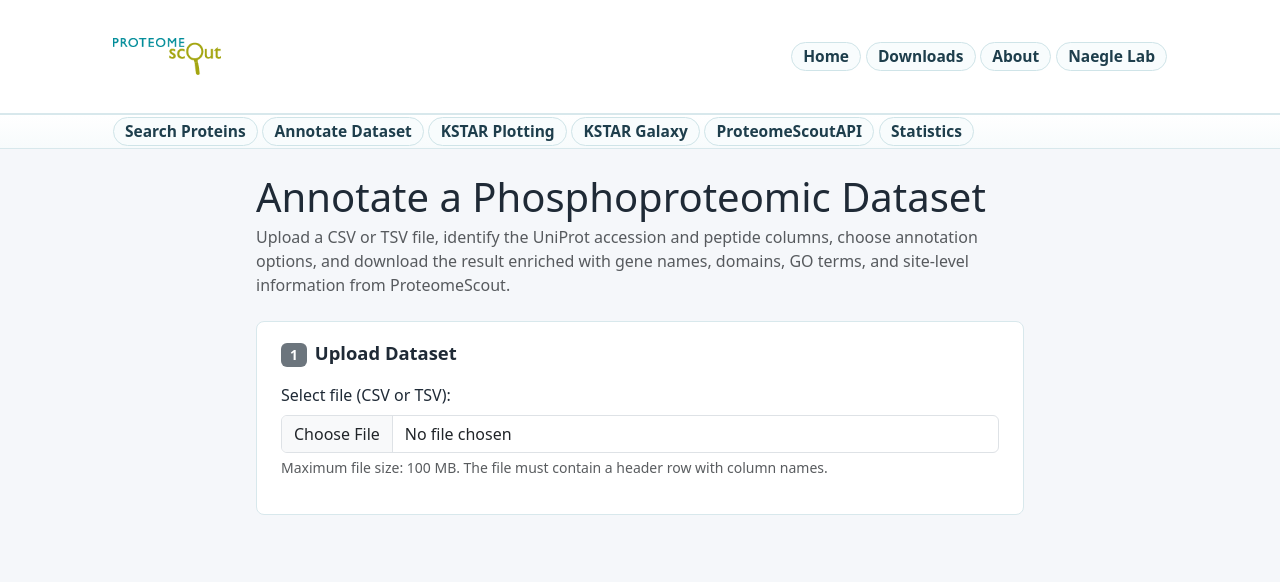
After one commit to NaegleLab/proteomescout-v4, a Flask app: page /annotate/ in a window 1280 px wide. The commit adds this page. Shown: the top 582 px of the page. Run offline with Flask 3, Linux system fonts and the light colour scheme; parts of the project's set-up code (start-up, migrations or seed data) failed here and were passed over; some libraries are stand-ins or nearby versions.

Commit message:
Added annotate dataset feature

```diff
--- /dev/null
+++ b/proteomescout_app/annotate/__init__.py
@@ -0,0 +1,5 @@
+from flask import Blueprint
+
+bp = Blueprint('annotate', __name__, url_prefix='/annotate')
+
+from proteomescout_app.annotate import routes  # noqa: E402,F401
--- /dev/null
+++ b/proteomescout_app/annotate/routes.py
@@ -0,0 +1,125 @@
+"""
+Dataset Annotation Routes
+
+Provides endpoints for annotating user-uploaded phosphoproteomic datasets using
+ProteomeScoutAPI.  The user uploads a CSV/TSV, selects the accession and peptide
+columns, chooses annotation options, and downloads the annotated output.
+"""
+import io
+import logging
+import os
+
+import pandas as pd
+from flask import current_app, jsonify, render_template, request, Response
+
+from proteomescout_app.annotate import bp
+
+logger = logging.getLogger(__name__)
+
+# Max upload size enforced server-side (separate from Flask MAX_CONTENT_LENGTH)
+_MAX_UPLOAD_BYTES = 100 * 1024 * 1024  # 100 MB
+
+
+def _read_dataframe(file_obj):
+    """Read an uploaded file-like object into a DataFrame.
+
+    Sniffs the delimiter from the filename extension or raw bytes.
+    Raises ValueError / pandas errors on malformed content.
+    """
+    raw = file_obj.read(_MAX_UPLOAD_BYTES)
+    filename = getattr(file_obj, 'filename', '') or ''
+    if filename.lower().endswith(('.tsv', '.txt')):
+        sep = '\t'
+    else:
+        # Heuristic: whichever delimiter appears more in the first 4 KB wins
+        sample = raw[:4096].decode('utf-8', errors='replace')
+        sep = '\t' if sample.count('\t') >= sample.count(',') else ','
+    return pd.read_csv(io.BytesIO(raw), sep=sep)
+
+
+def _configure_api_data_dir():
+    """Point proteomeScoutAPI at the data directory configured in the app."""
+    import proteomeScoutAPI.config as pscout_config
+    data_dir = current_app.config.get(
+        'PROTEOMESCOUT_API_DATA_DIR',
+        current_app.config.get('DATA_ROOT_DIR', 'data'),
+    )
+    pscout_config.DATASET_DIR = os.path.abspath(data_dir)
+
+
+@bp.route('/')
+def landing():
+    return render_template('annotate/landing.html')
+
+
+@bp.route('/get-columns', methods=['POST'])
+def get_columns():
+    """AJAX endpoint: parse an uploaded file and return its column names."""
+    file = request.files.get('datasetFile')
+    if not file or not file.filename:
+        return jsonify({'error': 'No file provided.'}), 400
+    try:
+        df = _read_dataframe(file)
+        return jsonify({'columns': df.columns.tolist()})
+    except Exception as exc:
+        logger.warning('get_columns parse error: %s', exc)
+        return jsonify({'error': f'Could not parse file: {exc}'}), 400
+
+
+@bp.route('/run', methods=['POST'])
+def run_annotation():
+    """Annotate the uploaded dataset and return the result as a CSV download."""
+    from proteomeScoutAPI import ProteomicDataset
+
+    file = request.files.get('datasetFile')
+    if not file or not file.filename:
+        return jsonify({'error': 'No file provided.'}), 400
+
+    accession_col = (request.form.get('accessionCol') or '').strip()
+    peptide_col = (request.form.get('peptideCol') or '').strip()
+    find_site = request.form.get('findSite') == '1'
+    go_terms = request.form.get('goTerms') == '1'
+
+    if not accession_col or not peptide_col:
+        return jsonify({'error': 'Accession and peptide column names are required.'}), 400
+
+    try:
+        df = _read_dataframe(file)
+    except Exception as exc:
+        logger.warning('run_annotation file parse error: %s', exc)
+        return jsonify({'error': f'Could not parse file: {exc}'}), 400
+
+    _configure_api_data_dir()
+
+    try:
+        dataset = ProteomicDataset(
+            df,
+            accession_col=accession_col,
+            peptide_col=peptide_col,
+            find_site=find_site,
+            GO_terms=go_terms,
+        )
+        dataset.annotate_dataset()
+    except KeyError as exc:
+        return jsonify({'error': str(exc)}), 400
+    except RuntimeError as exc:
+        logger.error('ProteomeScoutAPI data error: %s', exc)
+        return jsonify({'error': str(exc)}), 503
+    except Exception as exc:
+        logger.exception('Annotation failed unexpectedly')
+        return jsonify({'error': f'Annotation failed: {exc}'}), 500
+
+    out = io.StringIO()
+    dataset.dataset.to_csv(out, index=False)
+
+    original_name = file.filename or 'dataset'
+    base = original_name.rsplit('.', 1)[0] if '.' in original_name else original_name
+    download_name = f'{base}_annotated.csv'
+
+    return Response(
+        out.getvalue(),
+        mimetype='text/csv',
+        headers={
+            'Content-Disposition': f'attachment; filename="{download_name}"',
+        },
+    )
--- a/proteomescout_app/config.py
+++ b/proteomescout_app/config.py
@@ -7,6 +7,12 @@ class Config:
     PROTEIN_DATA_TSV_PATH = os.path.join(DATA_ROOT_DIR, 'data.tsv')
     CITATIONS_TSV_PATH = os.path.join(DATA_ROOT_DIR, 'citations.tsv')
     MAX_SEARCH_RESULTS = int(os.environ.get('MAX_SEARCH_RESULTS', '200'))
+    # Directory that ProteomeScoutAPI will use to locate (or download) the
+    # ProteomeScout flat-file dataset.  The API expects the data files in a
+    # "ProteomeScout_Dataset" sub-folder of this directory.
+    # Defaults to the same root as the rest of the app data.
+    PROTEOMESCOUT_API_DATA_DIR = os.environ.get('PROTEOMESCOUT_API_DATA_DIR', DATA_ROOT_DIR)
+    MAX_CONTENT_LENGTH = int(os.environ.get('MAX_UPLOAD_BYTES', str(100 * 1024 * 1024)))  # 100 MB
     NAEGLE_LAB_URL = os.environ.get(
         'NAEGLE_LAB_URL',
         'https://engineering.virginia.edu/labs-groups/naegle-research-lab',
--- /dev/null
+++ b/proteomescout_app/templates/annotate/landing.html
@@ -0,0 +1,417 @@
+<!DOCTYPE html>
+<html lang="en">
+<head>
+  <meta charset="UTF-8" />
+  <title>Annotate Dataset – ProteomeScout</title>
+  <link href="https://cdn.jsdelivr.net/npm/bootstrap@5.3.0/dist/css/bootstrap.min.css" rel="stylesheet" />
+  <link rel="stylesheet" href="https://cdn.jsdelivr.net/npm/bootstrap-icons@1.10.5/font/bootstrap-icons.css">
+  <style>
+    :root {
+      --teal: #009ca9;
+      --teal-dark: #007f89;
+      --ink: #1f2a36;
+    }
+    body {
+      background: #f5f7fa;
+      color: var(--ink);
+    }
+    .top-nav {
+      background: #ffffff;
+      border-bottom: 2px solid #d8e8ec;
+      box-shadow: 0 2px 8px rgba(22, 50, 70, 0.05);
+    }
+    .top-nav .inner,
+    .app-nav .inner {
+      max-width: 1080px;
+      margin: 0 auto;
+      padding: 0.15rem 0.8rem;
+      display: flex;
+      align-items: center;
+      justify-content: space-between;
+      gap: 0.65rem;
+    }
+    .brand img {
+      width: 108px;
+      height: 108px;
+      object-fit: contain;
+    }
+    .nav-links,
+    .app-links {
+      display: inline-flex;
+      align-items: center;
+      gap: 0.28rem;
+      flex-wrap: wrap;
+    }
+    .nav-pill,
+    .app-pill {
+      border: 1px solid #cfe4e8;
+      color: #1e3e4c;
+      text-decoration: none;
+      background: #f8fcfd;
+      border-radius: 999px;
+      padding: 0.3rem 0.7rem;
+      font-size: 0.97rem;
+      font-weight: 600;
+      line-height: 1.1;
+    }
+    .nav-pill:hover,
+    .app-pill:hover {
+      border-color: var(--teal);
+      color: var(--teal-dark);
+      background: #eef8fa;
+    }
+    .app-nav {
+      background: linear-gradient(180deg, #ffffff 0%, #f7fbfc 100%);
+      border-bottom: 1px solid #d8e8ec;
+    }
+    .page-shell {
+      max-width: 800px;
+      margin: 0 auto;
+      padding: 1.5rem 1rem 3rem;
+    }
+    .form-section {
+      background: #fff;
+      border: 1px solid #d8e8ec;
+      border-radius: 8px;
+      padding: 1.25rem 1.5rem;
+      margin-bottom: 1.25rem;
+    }
+    .form-section h2 {
+      font-size: 1.15rem;
+      font-weight: 700;
+      margin-bottom: 1rem;
+      color: var(--ink);
+    }
+    .btn-teal {
+      background: var(--teal);
+      color: #fff;
+      border: none;
+      border-radius: 6px;
+      padding: 0.5rem 1.5rem;
+      font-weight: 600;
+    }
+    .btn-teal:hover {
+      background: var(--teal-dark);
+      color: #fff;
+    }
+    .btn-teal:disabled {
+      background: #a0cfd4;
+      cursor: not-allowed;
+    }
+    .column-section {
+      display: none;
+    }
+    .column-section.visible {
+      display: block;
+    }
+    #statusMsg {
+      min-height: 1.5rem;
+    }
+    .spinner-border-sm {
+      vertical-align: middle;
+    }
+    @media (max-width: 900px) {
+      .top-nav .inner,
+      .app-nav .inner {
+        display: block;
+      }
+      .nav-links,
+      .app-links {
+        margin-top: 0.5rem;
+      }
+    }
+  </style>
+</head>
+<body>
+  {% include 'includes/site_header.html' %}
+
+  <div class="container page-shell">
+    <h1 class="mb-1">Annotate a Phosphoproteomic Dataset</h1>
+    <p class="text-muted mb-4">
+      Upload a CSV or TSV file, identify the UniProt accession and peptide
+      columns, choose annotation options, and download the result enriched with
+      gene names, domains, GO terms, and site-level information from
+      ProteomeScout.
+    </p>
+
+    <!-- Step 1 – Upload -->
+    <div class="form-section">
+      <h2><span class="badge bg-secondary me-2">1</span>Upload Dataset</h2>
+      <div class="mb-3">
+        <label for="datasetFile" class="form-label">Select file (CSV or TSV):</label>
+        <input
+          type="file"
+          id="datasetFile"
+          class="form-control"
+          accept=".csv,.tsv,.txt"
+        />
+        <div class="form-text">
+          Maximum file size: 100 MB. The file must contain a header row with
+          column names.
+        </div>
+      </div>
+      <div id="fileStatus" class="text-muted small"></div>
+    </div>
+
+    <!-- Step 2 – Column Selection -->
+    <div class="form-section column-section" id="columnSection">
+      <h2><span class="badge bg-secondary me-2">2</span>Select Columns</h2>
+      <div class="row g-3">
+        <div class="col-md-6">
+          <label for="accessionCol" class="form-label">
+            UniProt/SwissProt Accession Column
+            <i class="bi bi-info-circle text-muted" data-bs-toggle="tooltip"
+               title="Column containing UniProt/SwissProt accession IDs (e.g. P12345)"></i>
+          </label>
+          <select id="accessionCol" class="form-select">
+            <option value="">— select —</option>
+          </select>
+        </div>
+        <div class="col-md-6">
+          <label for="peptideCol" class="form-label">
+            Peptide Sequence Column
+            <i class="bi bi-info-circle text-muted" data-bs-toggle="tooltip"
+               title="Peptide sequences with modified residues as lowercase (e.g. ANsFVGTAQYV for pS241)"></i>
+          </label>
+          <select id="peptideCol" class="form-select">
+            <option value="">— select —</option>
+          </select>
+        </div>
+      </div>
+      <div class="form-text mt-2">
+        Peptides must have modified residues written in <strong>lowercase</strong>
+        (e.g. <code>ANsFVGTAQYV</code> for phospho-S241). All other residues should
+        be uppercase.
+      </div>
+    </div>
+
+    <!-- Step 3 – Options -->
+    <div class="form-section column-section" id="optionsSection">
+      <h2><span class="badge bg-secondary me-2">3</span>Annotation Options</h2>
+      <div class="mb-2">
+        <div class="form-check">
+          <input class="form-check-input" type="checkbox" id="findSite" checked />
+          <label class="form-check-label" for="findSite">
+            Find modification sites
+            <span class="text-muted small">
+              – locates each modified residue within the full protein sequence and
+              adds position, domain, macro-molecular structure, and secondary
+              structure context
+            </span>
+          </label>
+        </div>
+      </div>
+      <div>
+        <div class="form-check">
+          <input class="form-check-input" type="checkbox" id="goTerms" checked />
+          <label class="form-check-label" for="goTerms">
+            Include GO terms
+            <span class="text-muted small">
+              – appends Gene Ontology terms (Molecular Function, Biological
+              Process, Cellular Component) to each row
+            </span>
+          </label>
+        </div>
+      </div>
+    </div>
+
+    <!-- Run -->
+    <div class="form-section column-section" id="runSection">
+      <h2><span class="badge bg-secondary me-2">4</span>Annotate &amp; Download</h2>
+      <p class="text-muted small mb-3">
+        Annotation queries ProteomeScout for every row in your dataset.
+        Processing time scales with dataset size — a few hundred rows typically
+        completes in under a minute.
+      </p>
+      <div id="statusMsg" class="mb-3"></div>
+      <button id="runBtn" class="btn btn-teal" disabled>
+        <i class="bi bi-play-fill me-1"></i>Annotate &amp; Download
+      </button>
+    </div>
+  </div>
+
+  <script src="https://cdn.jsdelivr.net/npm/bootstrap@5.3.0/dist/js/bootstrap.bundle.min.js"></script>
+  <script>
+    (function () {
+      'use strict';
+
+      const ROUTES = {
+        getColumns: '{{ url_for("annotate.get_columns") }}',
+        run: '{{ url_for("annotate.run_annotation") }}',
+      };
+
+      const fileInput     = document.getElementById('datasetFile');
+      const fileStatus    = document.getElementById('fileStatus');
+      const columnSection = document.getElementById('columnSection');
+      const optionsSection= document.getElementById('optionsSection');
+      const runSection    = document.getElementById('runSection');
+      const accessionSel  = document.getElementById('accessionCol');
+      const peptideSel    = document.getElementById('peptideCol');
+      const findSiteChk   = document.getElementById('findSite');
+      const goTermsChk    = document.getElementById('goTerms');
+      const runBtn        = document.getElementById('runBtn');
+      const statusMsg     = document.getElementById('statusMsg');
+
+      // Initialise Bootstrap tooltips
+      document.querySelectorAll('[data-bs-toggle="tooltip"]').forEach(el => {
+        new bootstrap.Tooltip(el);
+      });
+
+      // ------------------------------------------------------------------ //
+      // Step 1: detect columns when a file is selected                      //
+      // ------------------------------------------------------------------ //
+      fileInput.addEventListener('change', async () => {
+        const file = fileInput.files[0];
+        if (!file) return;
+
+        fileStatus.textContent = 'Detecting columns…';
+        hideColumnSections();
+        runBtn.disabled = true;
+
+        const fd = new FormData();
+        fd.append('datasetFile', file);
+
+        try {
+          const resp = await fetch(ROUTES.getColumns, { method: 'POST', body: fd });
+          const data = await resp.json();
+          if (!resp.ok || data.error) {
+            fileStatus.innerHTML =
+              `<span class="text-danger"><i class="bi bi-exclamation-triangle-fill me-1"></i>${escHtml(data.error || 'Unknown error')}</span>`;
+            return;
+          }
+          fileStatus.innerHTML =
+            `<span class="text-success"><i class="bi bi-check-circle-fill me-1"></i>${escHtml(file.name)} — ${data.columns.length} columns detected.</span>`;
+          populateSelects(data.columns);
+          showColumnSections();
+          updateRunBtn();
+        } catch (err) {
+          fileStatus.innerHTML =
+            `<span class="text-danger"><i class="bi bi-exclamation-triangle-fill me-1"></i>Could not read file: ${escHtml(err.message)}</span>`;
+        }
+      });
+
+      // Re-check run button whenever selections change
+      [accessionSel, peptideSel].forEach(el => {
+        el.addEventListener('change', updateRunBtn);
+      });
+
+      // ------------------------------------------------------------------ //
+      // Step 4: annotate and download                                       //
+      // ------------------------------------------------------------------ //
+      runBtn.addEventListener('click', async () => {
+        const file = fileInput.files[0];
+        if (!file) return;
+
+        const accCol = accessionSel.value;
+        const pepCol = peptideSel.value;
+        if (!accCol || !pepCol) {
+          setStatus('warning', 'Please select both the accession and peptide columns.');
+          return;
+        }
+
+        runBtn.disabled = true;
+        setStatus('info',
+          '<span class="spinner-border spinner-border-sm me-2" role="status"></span>' +
+          'Annotating dataset — this may take a minute for large files…');
+
+        const fd = new FormData();
+        fd.append('datasetFile', file);
+        fd.append('accessionCol', accCol);
+        fd.append('peptideCol', pepCol);
+        fd.append('findSite', findSiteChk.checked ? '1' : '0');
+        fd.append('goTerms',  goTermsChk.checked  ? '1' : '0');
+
+        try {
+          const resp = await fetch(ROUTES.run, { method: 'POST', body: fd });
+
+          if (!resp.ok) {
+            let errMsg = `Server error ${resp.status}`;
+            try {
+              const errData = await resp.json();
+              errMsg = errData.error || errMsg;
+            } catch (_) {}
+            setStatus('danger', `<i class="bi bi-exclamation-triangle-fill me-1"></i>${escHtml(errMsg)}`);
+            runBtn.disabled = false;
+            return;
+          }
+
+          // Trigger file download from the blob
+          const blob = await resp.blob();
+          const cd   = resp.headers.get('Content-Disposition') || '';
+          const match = cd.match(/filename="([^"]+)"/);
+          const filename = match ? match[1] : 'annotated_dataset.csv';
+
+          const url = URL.createObjectURL(blob);
+          const a   = document.createElement('a');
+          a.href     = url;
+          a.download = filename;
+          document.body.appendChild(a);
+          a.click();
+          document.body.removeChild(a);
+          URL.revokeObjectURL(url);
+
+          setStatus('success',
+            `<i class="bi bi-check-circle-fill me-1"></i>Annotation complete — download started as <strong>${escHtml(filename)}</strong>.`);
+        } catch (err) {
+          setStatus('danger', `<i class="bi bi-exclamation-triangle-fill me-1"></i>Request failed: ${escHtml(err.message)}`);
+        } finally {
+          runBtn.disabled = false;
+        }
+      });
+
+      // ------------------------------------------------------------------ //
+      // Helpers                                                              //
+      // ------------------------------------------------------------------ //
+      function populateSelects(columns) {
+        [accessionSel, peptideSel].forEach(sel => {
+          sel.innerHTML = '<option value="">— select —</option>';
+          columns.forEach(col => {
+            const opt = document.createElement('option');
+            opt.value = col;
+            opt.textContent = col;
+            sel.appendChild(opt);
+          });
+        });
+
+        // Auto-select likely columns by common naming patterns
+        autoSelect(accessionSel, columns, ['uniprot', 'accession', 'acc', 'id', 'swissprot']);
+        autoSelect(peptideSel,   columns, ['peptide', 'pep', 'sequence', 'seq']);
+      }
+
+      function autoSelect(sel, columns, hints) {
+        for (const hint of hints) {
+          const match = columns.find(c => c.toLowerCase().includes(hint));
+          if (match) { sel.value = match; return; }
+        }
+      }
+
+      function updateRunBtn() {
+        const ok = accessionSel.value && peptideSel.value && fileInput.files.length > 0;
+        runBtn.disabled = !ok;
+      }
+
+      function showColumnSections() {
+        [columnSection, optionsSection, runSection].forEach(el => el.classList.add('visible'));
+      }
+
+      function hideColumnSections() {
+        [columnSection, optionsSection, runSection].forEach(el => el.classList.remove('visible'));
+        statusMsg.innerHTML = '';
+      }
+
+      function setStatus(level, html) {
+        const colours = { success: 'text-success', danger: 'text-danger', warning: 'text-warning', info: 'text-secondary' };
+        statusMsg.innerHTML = `<span class="${colours[level] || ''}">${html}</span>`;
+      }
+
+      function escHtml(str) {
+        return String(str)
+          .replace(/&/g, '&amp;')
+          .replace(/</g, '&lt;')
+          .replace(/>/g, '&gt;')
+          .replace(/"/g, '&quot;');
+      }
+    })();
+  </script>
+</body>
+</html>
--- a/proteomescout_app/templates/includes/site_header.html
+++ b/proteomescout_app/templates/includes/site_header.html
@@ -16,6 +16,7 @@
     <div class="inner">
       <nav class="app-links">
         <a class="app-pill" href="{{ url_for('proteins.search') }}">Search Proteins</a>
+        <a class="app-pill" href="{{ url_for('annotate.landing') }}">Annotate Dataset</a>
         <a class="app-pill" href="{{ url_for('kstar.landing') }}">KSTAR Plotting</a>
         <a class="app-pill" href="https://usegalaxy.org/?tool_id=toolshed.g2.bx.psu.edu%2Frepos%2Fnaegle_lab%2Fkstar_calculate%2Fkstar_calculate%2F1.1.0&amp;version=latest" target="_blank" rel="noreferrer">KSTAR Galaxy</a>
         <a class="app-pill" href="https://github.com/NaegleLab/ProteomeScoutAPI" target="_blank" rel="noreferrer">ProteomeScoutAPI</a>
--- a/requirements.txt
+++ b/requirements.txt
@@ -2,4 +2,5 @@ Flask==3.1.0
 matplotlib==3.10.0
 numpy==2.2.3
 pandas==2.2.3
+proteomeScoutAPI>=3.0.0
 scipy==1.15.2
```
Also changed, not shown: proteomescout_app/__init__.py (+9 -0 lines), proteomescout_app/templates/home.html (+29 -15 lines).
